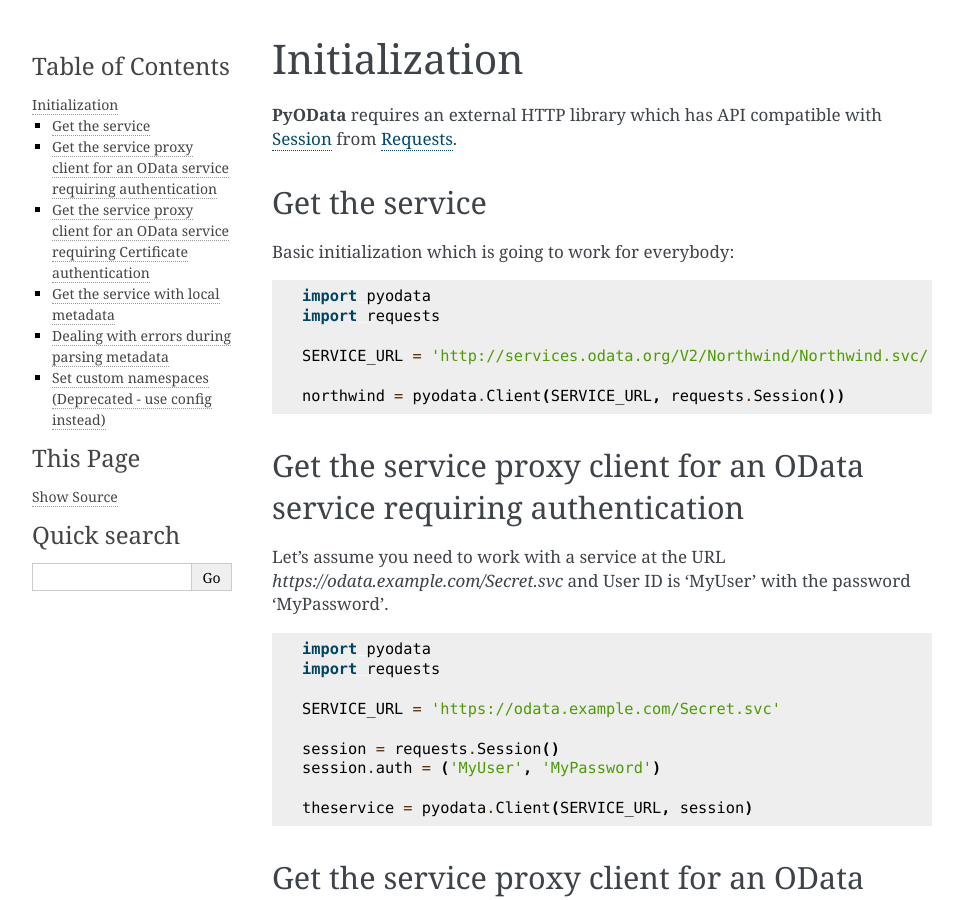
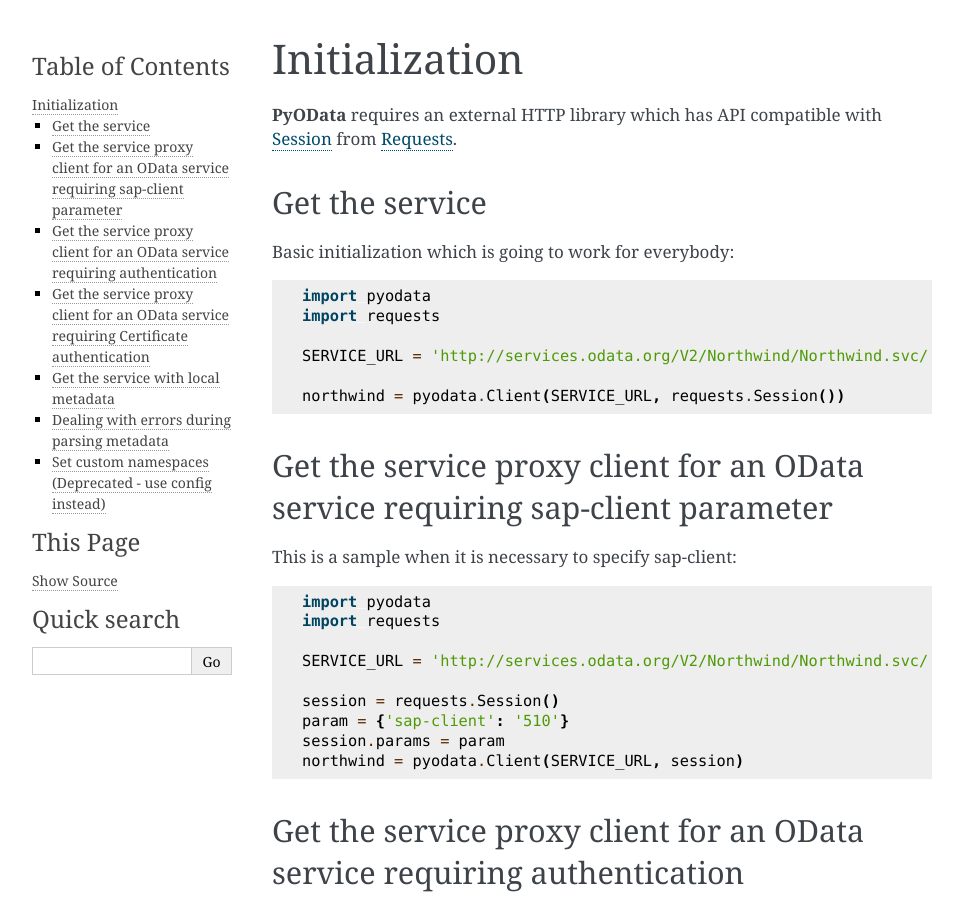
Before and after one commit to SAP/python-pyodata, a Sphinx documentation site: the page built from docs/usage/initialization.rst, in a window 1280 px wide and 900 px high. Shown: the whole window, without its empty margins (148-1111 px from the left). Built offline with Sphinx 7.4.7, drawn with Linux system fonts in a browser that asks for light colours.

Commit message:
doc: update initialization with sap-client example

```diff
--- a/docs/usage/initialization.rst
+++ b/docs/usage/initialization.rst
@@ -20,6 +20,23 @@
     SERVICE_URL = 'http://services.odata.org/V2/Northwind/Northwind.svc/'
 
     northwind = pyodata.Client(SERVICE_URL, requests.Session())
+
+Get the service proxy client for an OData service requiring sap-client parameter
+--------------------------------------------------------------------------------
+
+This is a sample when it is necessary to specify sap-client:
+
+.. code-block:: python
+
+    import pyodata
+    import requests
+
+    SERVICE_URL = 'http://services.odata.org/V2/Northwind/Northwind.svc/'
+
+    session = requests.Session()
+    param = {'sap-client': '510'}
+    session.params = param
+    northwind = pyodata.Client(SERVICE_URL, session)
 
 Get the service proxy client for an OData service requiring authentication
 --------------------------------------------------------------------------
```
